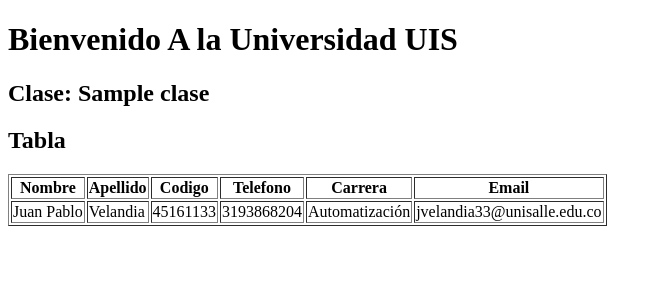
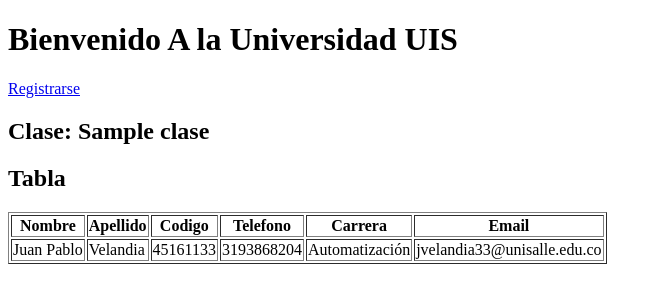
Before and after one commit to VelandiaJuan/pagwebUIS, a Django app: template DjangoUniversity/DjangoUniyApp/templates/student_list.html in a window 1280 px wide. Shown: the top 303 px of the page, without its empty margins (0-662 px from the left). Run offline with Django 3.2, Linux system fonts and the light colour scheme; data comes from the database, SQL or seed files in the repository; both versions use the stored data as it was after the commit; the template is opened without the code that fills it: values that come from a table or form of the project are taken from there, most other values are stand-ins (such as "Sample title", 1, 10 or a date in 2020); parts of the project's set-up code (start-up, migrations or seed data) failed here and were passed over.

Commit message:
Boton Completo

```diff
--- a/DjangoUniversity/DjangoUniyApp/templates/student_list.html
+++ b/DjangoUniversity/DjangoUniyApp/templates/student_list.html
@@ -9,6 +9,7 @@
 <body>
     <h1>Bienvenido A la Universidad UIS</h1>
     <!-- atributo llamado desde la vista -->
+    <a href="{% url 'admin:index' %}">Registrarse</a>
     <h2>Clase: {{ clase }}</h2>
     <h2>Tabla</h2>
     <table border="1">
```
Also changed, not shown: DjangoUniversity/db.sqlite3.
